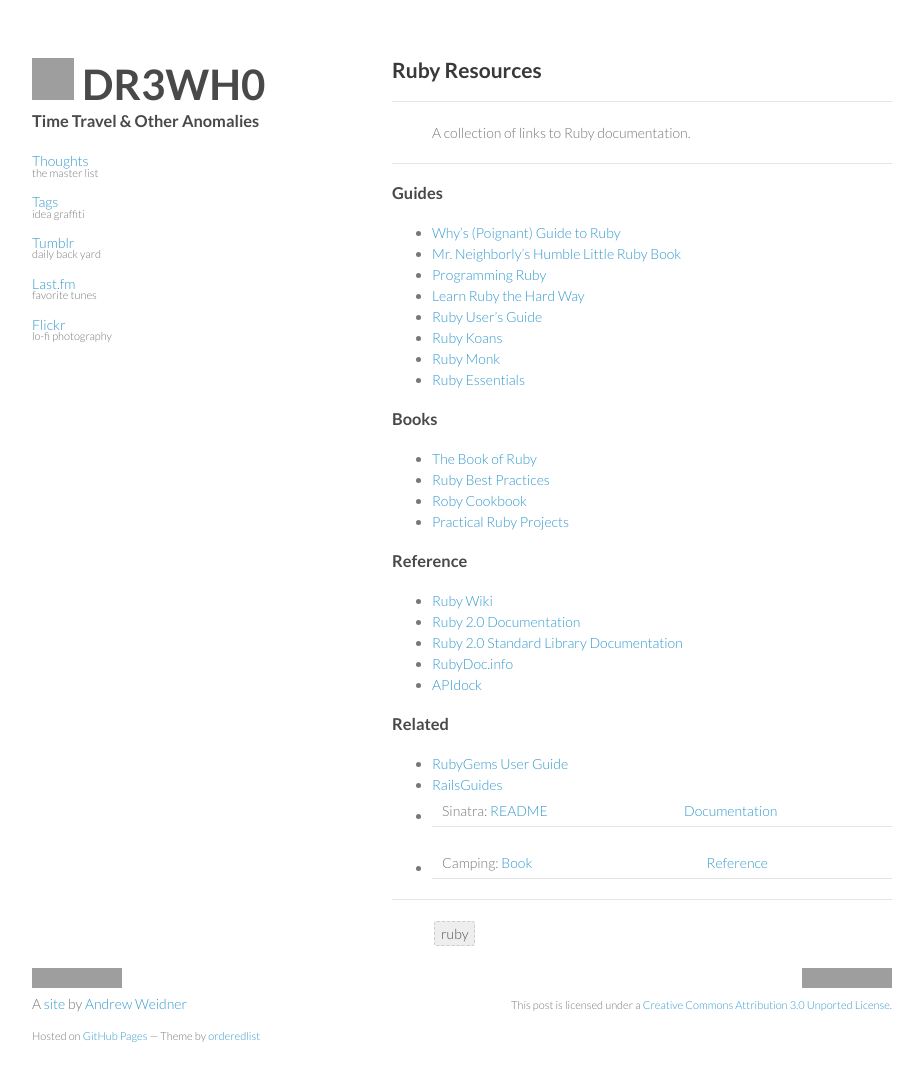
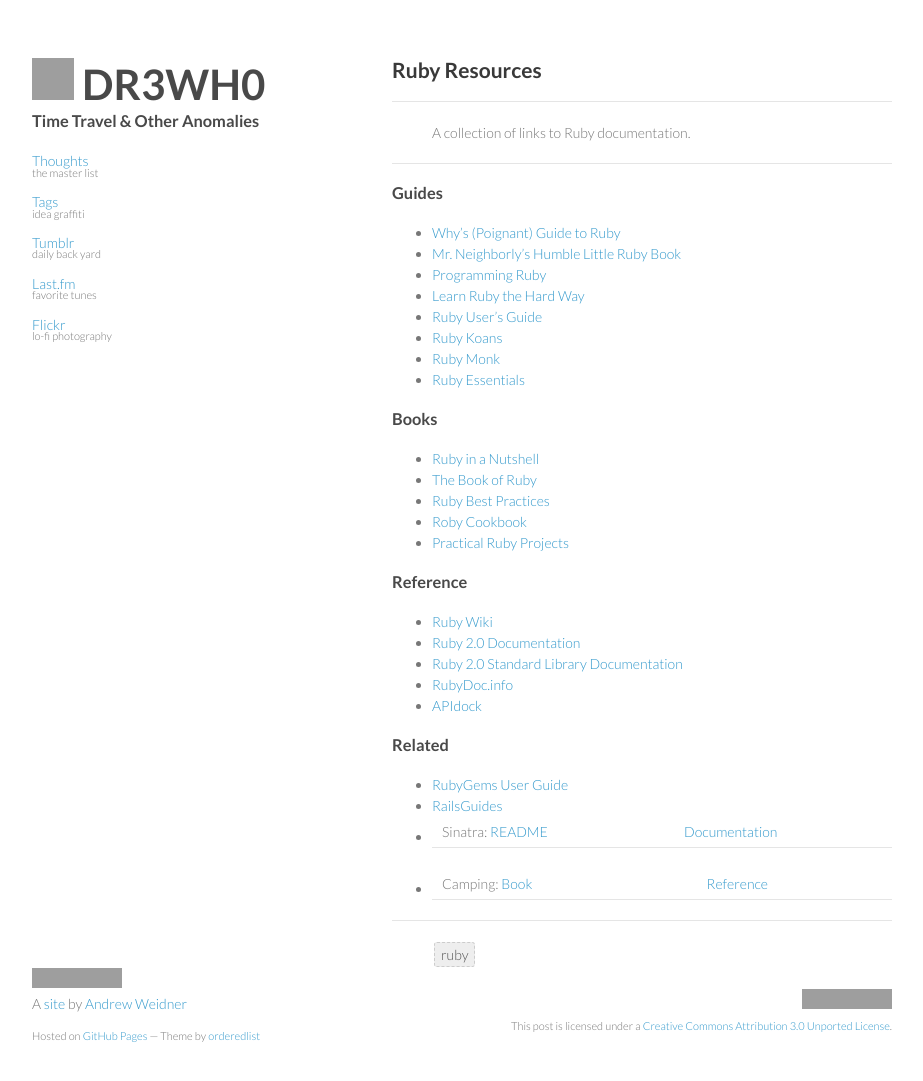
Before and after one commit to DR3WH0/DR3WH0.github.io, a Jekyll site: the page built from _posts/2013-07-30-ruby-resources.md, in a window 1280 px wide and 1105 px high. Shown: the top 1081 px of the window, without its empty margins (178-1101 px from the left). Built offline with Jekyll 4.4.1, drawn with Linux system fonts in a browser that asks for light colours; Markdown is read by kramdown in place of the engine named in the settings; comment, search, counter and statistics services are not loaded; grey boxes are pictures that could not be loaded.

Commit message:
Updated 2013-07-30-ruby-resources.md

```diff
--- a/_posts/2013-07-30-ruby-resources.md
+++ b/_posts/2013-07-30-ruby-resources.md
@@ -20,6 +20,7 @@
 
 ### Books
 
+* [Ruby in a Nutshell](https://dl.dropboxusercontent.com/u/8239797/ruby_in_a_nutshell.pdf)
 * [The Book of Ruby](https://dl.dropboxusercontent.com/u/8239797/the_book_of_ruby.pdf)
 * [Ruby Best Practices](https://dl.dropboxusercontent.com/u/8239797/rbp_1-0.pdf)
 * [Roby Cookbook](https://dl.dropboxusercontent.com/u/8239797/RubyCookbook_0245.pdf)
```
